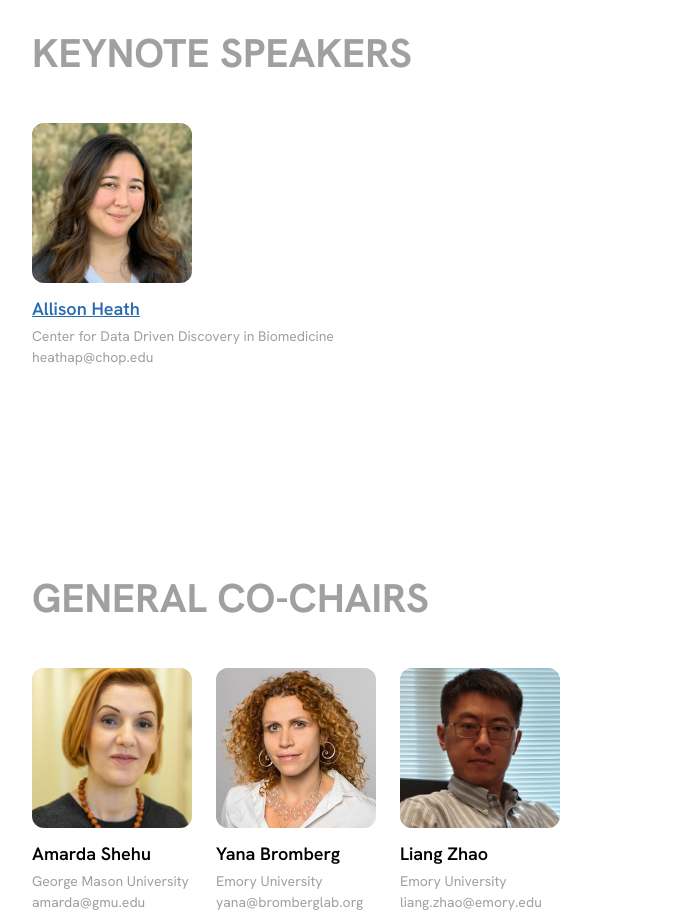
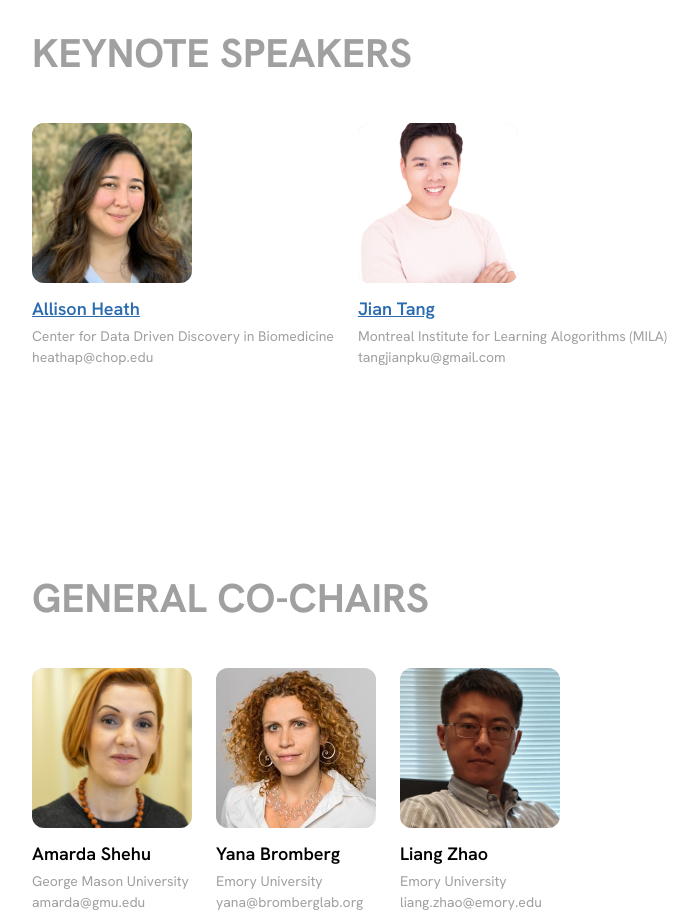
Before and after one commit to LLMs4Science-Community/LLMs4Science-Community.github.io, a Next.js app: page /aaai2025 in a window 1280 px wide. Shown: the part 2860-3780 px from the top of the page, without its empty margins (160-858 px from the left). Built offline with nearby package versions, Linux system fonts and the light colour scheme.

Commit message:
Update speakers

```diff
--- a/src/app/aaai2025/components/speakers.jsx
+++ b/src/app/aaai2025/components/speakers.jsx
@@ -10,6 +10,13 @@ const Speakers = () => {
       email: "heathap@chop.edu",
       profile: "/aaai2025/images/profile-heath.webp",
       link: "https://d3b.center/team-members/allison-heath/",
+    },
+    {
+      name: "Jian Tang",
+      school: "Montreal Institute for Learning Alogorithms (MILA)",
+      email: "tangjianpku@gmail.com",
+      profile: "/aaai2025/images/profile-tang.jpg",
+      link: "https://jian-tang.com/",
     },
   ];
 
```
Also changed, not shown: public/aaai2025/images/profile-tang.jpg (added).
